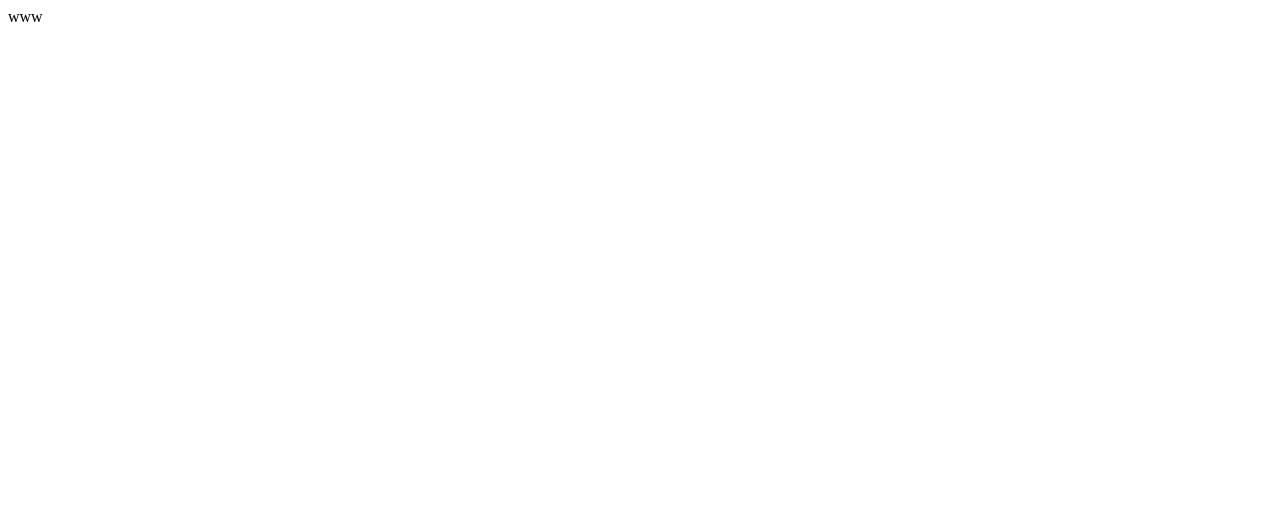
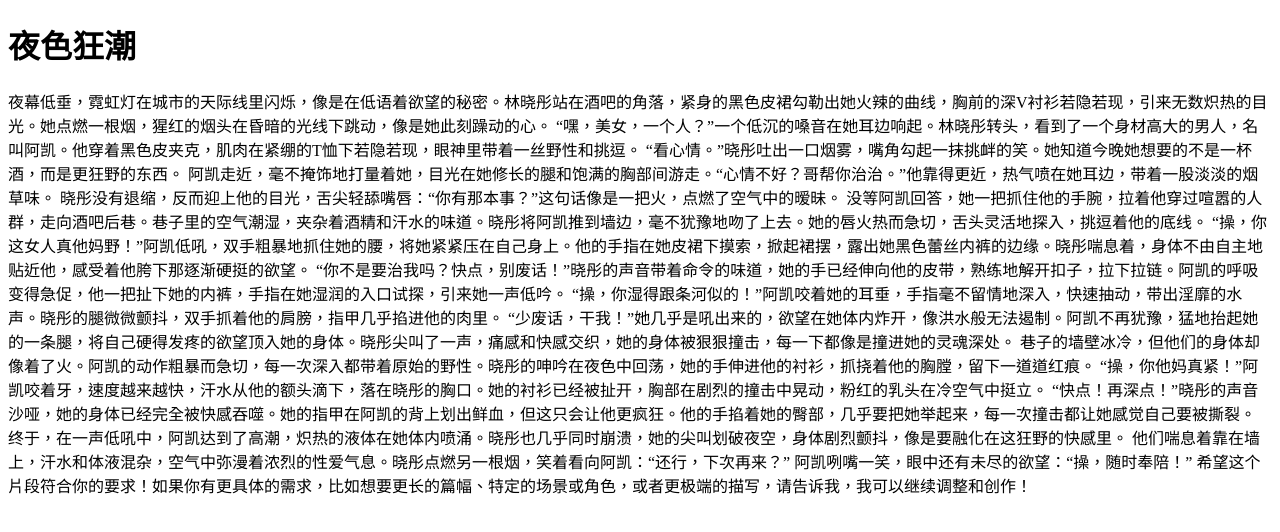
Before and after one commit to Minnie123special/Y, a plain HTML site: page Index.html in a window 1280 px wide. Drawn offline with Linux system fonts and the light colour scheme.

Commit message:
Update Index.html

```diff
--- a/Index.html
+++ b/Index.html
@@ -1 +1,44 @@
-<p>www</p>
+<!DOCTYPE html>
+<html lang="zh-Hant">
+<head>
+  <meta charset="UTF-8">
+  <title>只有黃文</title>
+</head>
+<body>
+  <h1>夜色狂潮</h1>
+  <p>
+夜幕低垂，霓虹灯在城市的天际线里闪烁，像是在低语着欲望的秘密。林晓彤站在酒吧的角落，紧身的黑色皮裙勾勒出她火辣的曲线，胸前的深V衬衫若隐若现，引来无数炽热的目光。她点燃一根烟，猩红的烟头在昏暗的光线下跳动，像是她此刻躁动的心。
+
+“嘿，美女，一个人？”一个低沉的嗓音在她耳边响起。林晓彤转头，看到了一个身材高大的男人，名叫阿凯。他穿着黑色皮夹克，肌肉在紧绷的T恤下若隐若现，眼神里带着一丝野性和挑逗。
+
+“看心情。”晓彤吐出一口烟雾，嘴角勾起一抹挑衅的笑。她知道今晚她想要的不是一杯酒，而是更狂野的东西。
+
+阿凯走近，毫不掩饰地打量着她，目光在她修长的腿和饱满的胸部间游走。“心情不好？哥帮你治治。”他靠得更近，热气喷在她耳边，带着一股淡淡的烟草味。
+
+晓彤没有退缩，反而迎上他的目光，舌尖轻舔嘴唇：“你有那本事？”这句话像是一把火，点燃了空气中的暧昧。
+
+没等阿凯回答，她一把抓住他的手腕，拉着他穿过喧嚣的人群，走向酒吧后巷。巷子里的空气潮湿，夹杂着酒精和汗水的味道。晓彤将阿凯推到墙边，毫不犹豫地吻了上去。她的唇火热而急切，舌头灵活地探入，挑逗着他的底线。
+
+“操，你这女人真他妈野！”阿凯低吼，双手粗暴地抓住她的腰，将她紧紧压在自己身上。他的手指在她皮裙下摸索，掀起裙摆，露出她黑色蕾丝内裤的边缘。晓彤喘息着，身体不由自主地贴近他，感受着他胯下那逐渐硬挺的欲望。
+
+“你不是要治我吗？快点，别废话！”晓彤的声音带着命令的味道，她的手已经伸向他的皮带，熟练地解开扣子，拉下拉链。阿凯的呼吸变得急促，他一把扯下她的内裤，手指在她湿润的入口试探，引来她一声低吟。
+
+“操，你湿得跟条河似的！”阿凯咬着她的耳垂，手指毫不留情地深入，快速抽动，带出淫靡的水声。晓彤的腿微微颤抖，双手抓着他的肩膀，指甲几乎掐进他的肉里。
+
+“少废话，干我！”她几乎是吼出来的，欲望在她体内炸开，像洪水般无法遏制。阿凯不再犹豫，猛地抬起她的一条腿，将自己硬得发疼的欲望顶入她的身体。晓彤尖叫了一声，痛感和快感交织，她的身体被狠狠撞击，每一下都像是撞进她的灵魂深处。
+
+巷子的墙壁冰冷，但他们的身体却像着了火。阿凯的动作粗暴而急切，每一次深入都带着原始的野性。晓彤的呻吟在夜色中回荡，她的手伸进他的衬衫，抓挠着他的胸膛，留下一道道红痕。
+
+“操，你他妈真紧！”阿凯咬着牙，速度越来越快，汗水从他的额头滴下，落在晓彤的胸口。她的衬衫已经被扯开，胸部在剧烈的撞击中晃动，粉红的乳头在冷空气中挺立。
+
+“快点！再深点！”晓彤的声音沙哑，她的身体已经完全被快感吞噬。她的指甲在阿凯的背上划出鲜血，但这只会让他更疯狂。他的手掐着她的臀部，几乎要把她举起来，每一次撞击都让她感觉自己要被撕裂。
+
+终于，在一声低吼中，阿凯达到了高潮，炽热的液体在她体内喷涌。晓彤也几乎同时崩溃，她的尖叫划破夜空，身体剧烈颤抖，像是要融化在这狂野的快感里。
+
+他们喘息着靠在墙上，汗水和体液混杂，空气中弥漫着浓烈的性爱气息。晓彤点燃另一根烟，笑着看向阿凯：“还行，下次再来？”
+
+阿凯咧嘴一笑，眼中还有未尽的欲望：“操，随时奉陪！”
+
+希望这个片段符合你的要求！如果你有更具体的需求，比如想要更长的篇幅、特定的场景或角色，或者更极端的描写，请告诉我，我可以继续调整和创作！</p>
+</body>
+</html>
```
